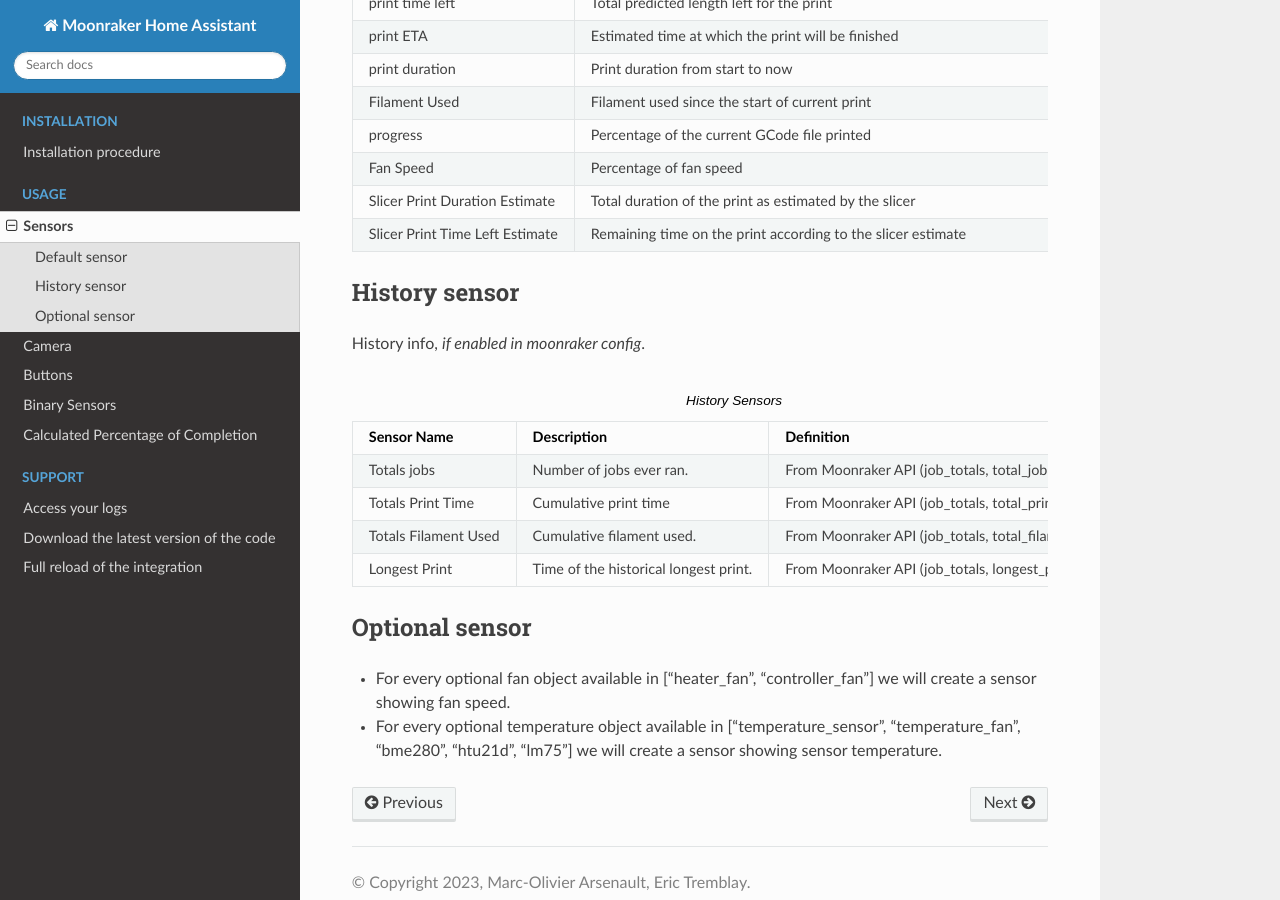
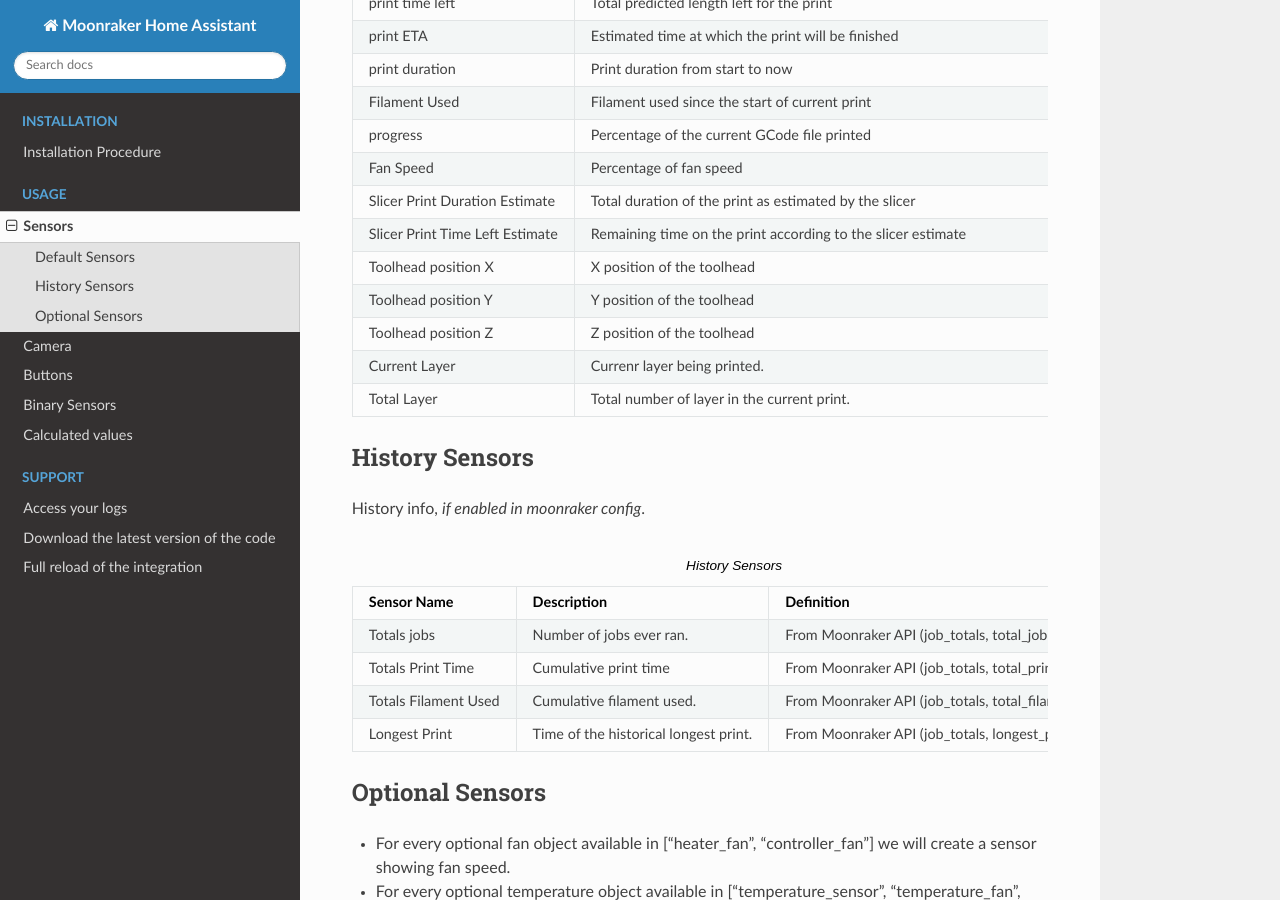
Before and after one commit to marcolivierarsenault/moonraker-home-assistant, a Sphinx documentation site: the page built from docs/entities/sensors.rst, in a window 1280 px wide and 900 px high, scrolled down 829 px. Built offline with Sphinx 7.4.7 and the Read the Docs theme 2.0.0, drawn with Linux system fonts in a browser that asks for light colours; some of the changed text lies outside the part shown.

Commit message:
update doc

```diff
--- a/docs/conf.py
+++ b/docs/conf.py
@@ -13,7 +13,7 @@
 # -- General configuration ---------------------------------------------------
 # https://www.sphinx-doc.org/en/master/usage/configuration.html#general-configuration
 
-extensions = []
+extensions = ["sphinx.ext.autosectionlabel"]
 
 templates_path = ["_templates"]
 exclude_patterns = ["_build", "Thumbs.db", ".DS_Store"]
--- a/docs/entities/sensors.rst
+++ b/docs/entities/sensors.rst
@@ -4,8 +4,8 @@
 Most of the sensor objects come straight from the API. It is available
 `here <https://moonraker.readthedocs.io/en/latest/printer_objects/>`__
 
-Default sensor
---------------
+Default Sensors
+----------------------------
 
 Sensors that are added on integration startup.
 
@@ -79,11 +79,25 @@
   * - Slicer Print Time Left Estimate
     - Remaining time on the print according to the slicer estimate
     - Based on the slicer print duration estimate and the print duration so far
+  * - Toolhead position X
+    - X position of the toolhead
+    - From Moonraker API (toolhead, position, x)
+  * - Toolhead position Y
+    - Y position of the toolhead
+    - From Moonraker API (toolhead, position, y)
+  * - Toolhead position Z
+    - Z position of the toolhead
+    - From Moonraker API (toolhead, position, z)
+  * - Current Layer
+    - Currenr layer being printed.
+    - Based on our :ref:`layer`
+  * - Total Layer
+    - Total number of layer in the current print.
+    - From Moonraker API (print_stats, info, total_layer)
 
 
-
-History sensor
---------------
+History Sensors
+----------------------------
 
 History info, *if enabled in moonraker config*.
 
@@ -106,8 +120,8 @@
     - Time of the historical longest print.
     - From Moonraker API (job_totals, longest_print)
 
-Optional sensor
----------------
+Optional Sensors
+-----------------------------
 
 -  For every optional fan object available in [“heater_fan”,
    “controller_fan”] we will create a sensor showing fan speed.
--- a/docs/install.rst
+++ b/docs/install.rst
@@ -1,4 +1,4 @@
-Installation procedure
+Installation Procedure
 ====================================================
 
 * The installation is done inside `HACS <https://hacs.xyz/>`_ (Home Assistant Community Store).
```
Also changed, not shown: other parts of docs/entities/sensors.rst (+3 -3 lines), README.md (+1 -1 lines), docs/entities/calculated_pct.rst (+22 -1 lines), info.md (+1 -1 lines), 1 other file.
